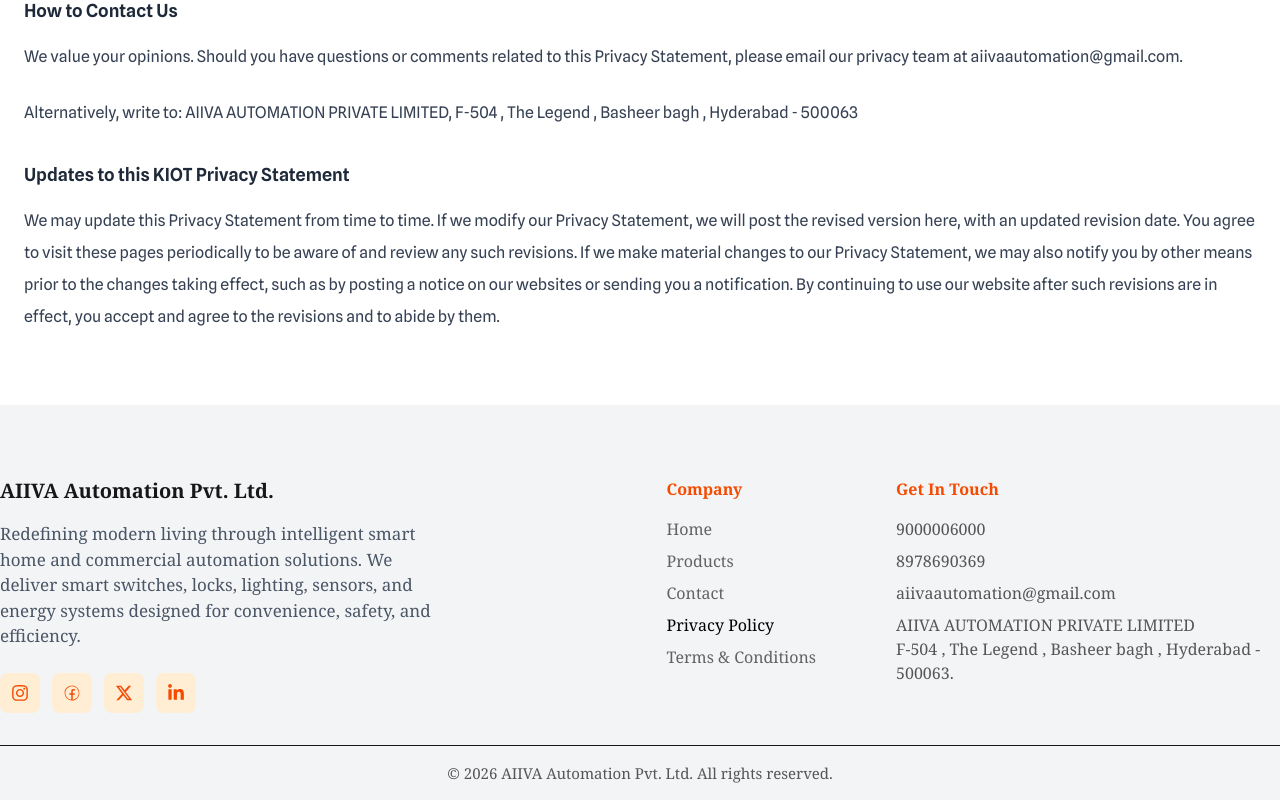
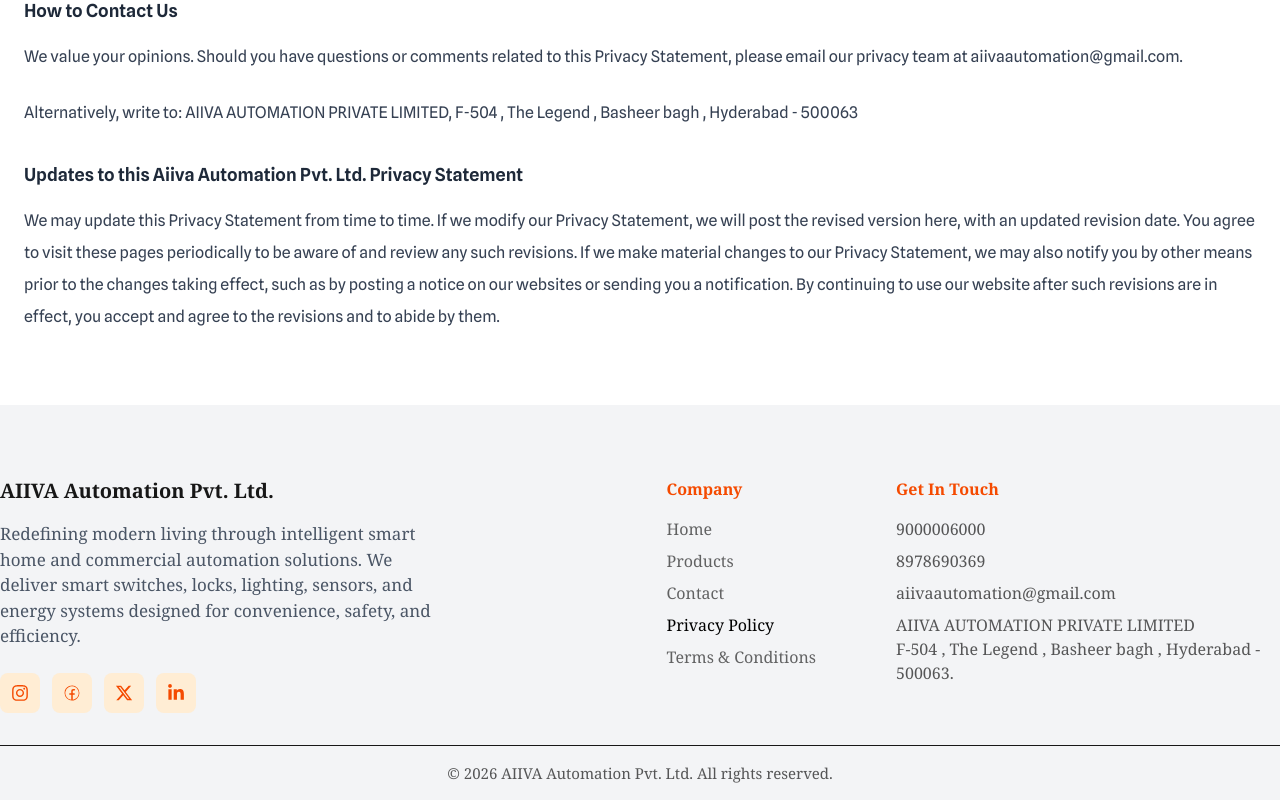
Before and after one commit to aiivaautomation-hue/Aiiva-Automation-Pvt-Ltd, a Next.js app: page /privacy-policy in a window 1280 px wide. Shown: the part 6259-7059 px from the top of the page. Built offline with nearby package versions, Linux system fonts and the light colour scheme.

Commit message:
Initial commit 3

```diff
--- a/src/app/privacy-policy/page.jsx
+++ b/src/app/privacy-policy/page.jsx
@@ -21,7 +21,7 @@
 </p>
 
 <p className="mb-6">
-  This Privacy Statement applies to AIIVA AUTOMATION PVT. LTD. websites and Solutions that link to or references this Statement and describes how we handle personal information and the choices available to you regarding collection, use, access, and how to update and correct your personal information. Additional information on our personal information practices may be provided in offer descriptions, supplemental privacy statements, or notices provided prior to or at the time of data collection. Certain KIOT parent or subsidiary websites may have their own privacy statement that describes how we handle personal information for those websites specifically. To the extent a notice provided at the time of collection or a website or Solution specific privacy statement conflict with this Privacy Statement, such specific notice or supplemental privacy statement will control.
+  This Privacy Statement applies to AIIVA AUTOMATION PVT. LTD. websites and Solutions that link to or references this Statement and describes how we handle personal information and the choices available to you regarding collection, use, access, and how to update and correct your personal information. Additional information on our personal information practices may be provided in offer descriptions, supplemental privacy statements, or notices provided prior to or at the time of data collection. Certain Aiiva Automation Pvt. Ltd. parent or subsidiary websites may have their own privacy statement that describes how we handle personal information for those websites specifically. To the extent a notice provided at the time of collection or a website or Solution specific privacy statement conflict with this Privacy Statement, such specific notice or supplemental privacy statement will control.
 </p>
 
 <h3 className="text-md md:text-lg font-semibold text-gray-800 mt-8 mb-4">
@@ -262,7 +262,7 @@
 </p>
 
 <h3 className="text-md md:text-lg font-semibold text-gray-800 mt-8 mb-4">
-  Updates to this KIOT Privacy Statement
+  Updates to this Aiiva Automation Pvt. Ltd. Privacy Statement
 </h3>
 
 <p className="mb-6">
@@ -273,54 +273,3 @@
       </div>
     );
   }
-
-
-
-
-
-        //   {/* Content Section */}
-        //   <div className="max-w-7xl mx-auto px-6 py-12 text-gray-700 leading-8">
-
-        //   {/* Heading */}
-        //   <h2 className="text-lg md:text-xl font-semibold text-gray-800 mb-6">
-        //     KIOT INNOVATIONS PVT. LTD. PRIVACY STATEMENT
-        //   </h2>
-
-        //   {/* Paragraph 1 */}
-        //   <p className="mb-6">
-        //     KIOT INNOVATIONS PVT. LTD., and its subsidiaries or Parent Companies
-        //     (collectively “KIOT”) are committed to protecting your privacy and
-        //     providing you with a positive experience on our websites and in using
-        //     our products and services (“Solution” or “Solutions”).
-        //   </p>
-
-        //   {/* Paragraph 2 */}
-        //   <p className="mb-6">
-        //     This Privacy Statement applies to KIOT websites and Solutions that link
-        //     to or references this Statement and describes how we handle personal
-        //     information and the choices available to you regarding collection,
-        //     use, access, and how to update and correct your personal information.
-        //     Additional information on our personal information practices may be
-        //     provided in offer descriptions, supplemental privacy statements, or
-        //     notices provided prior to or at the time of data collection. Certain
-        //     KIOT parent or subsidiary websites may have their own privacy
-        //     statement that describes how we handle personal information for those
-        //     websites specifically. To the extent a notice provided at the time of
-        //     collection or a website or Solution specific privacy statement
-        //     conflict with this Privacy Statement, such specific notice or
-        //     supplemental privacy statement will control.
-        //   </p>
-
-        //   {/* Section Title */}
-        //   <h3 className="text-md md:text-lg font-semibold text-gray-800 mt-8 mb-4">
-        //     Collection of Your Personal Information
-        //   </h3>
-
-        //   {/* Placeholder content */}
-        //   <p className="mb-6">
-        //     We may collect personal information such as your name, contact details,
-        //     and other relevant data when you interact with our website, products,
-        //     or services.
-        //   </p>
-
-        // </div>
--- a/src/app/products/page.jsx
+++ b/src/app/products/page.jsx
@@ -11,6 +11,7 @@
   { id: 8, name: "Mobile App & Voice Control", desc: "Centralized control through mobile app, Alexa, and Google Assistant integration.", image: "https://encrypted-tbn0.gstatic.com/images?q=tbn:ANd9GcQBWj05fxjwReuIs6aVXu0i_DzWJ-iKJsZL7g&s" },
   { id: 9, name: "Commercial Automation Solutions", desc: "Smart systems for offices, hotels, retail outlets, and commercial buildings.", image: "https://encrypted-tbn0.gstatic.com/images?q=tbn:ANd9GcTX2Px3AFVkL8UiQUW-Z3VLHBXfKf_hB0kKzw&s" },
   { id: 10, name: "Installation & Support Services", desc: "Site survey, setup, training, maintenance, and after-sales support.", image: "https://www.rmsinstalls.com/front/images/home-automation-banner.jpg" },
+  { id: 11, name: "1 Node Switch", desc: "Single-node smart switch for easy control of one device, offering convenient remote access and efficient automation.", image: "https://vjsmartautomation.com/product_uploads_files/1%20Node%20Switch.png" },
 ];
 
 export default function ProductsPage() {
```
